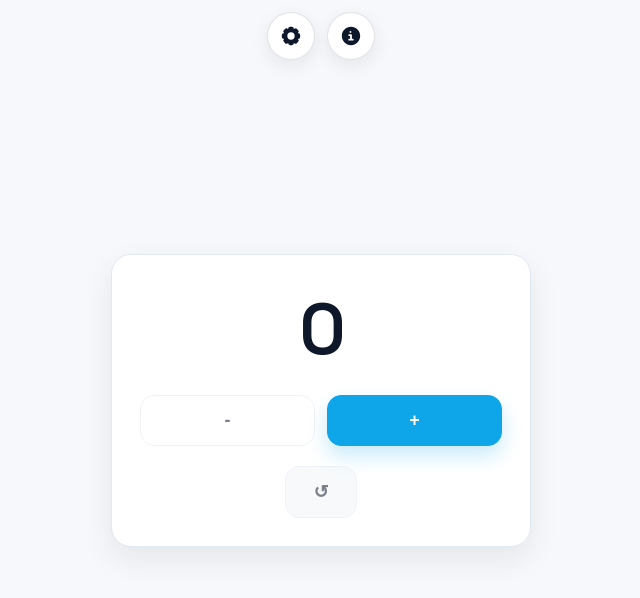
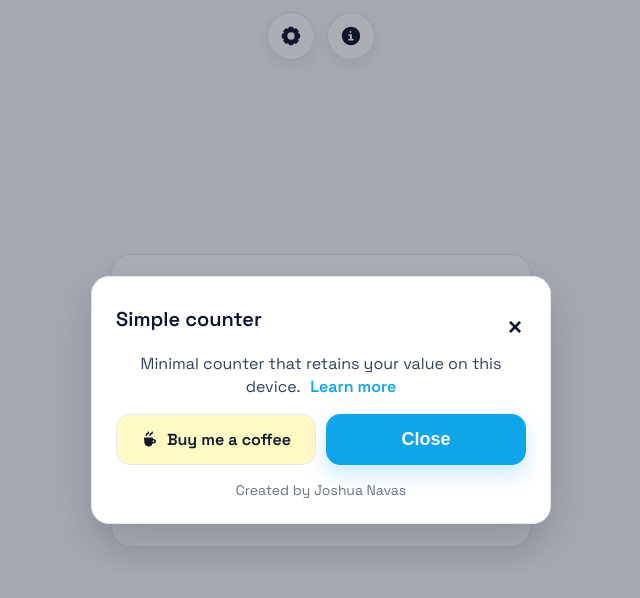
Before and after one commit to JackedCat/my-counter-app, a Svelte app: page / in a window 1280 px wide. Both pictures are taken after a click on the button 670 px from the left and 36 px from the top of the page. Shown: the top 598 px of the page, without its empty margins (319-959 px from the left). Built offline with nearby package versions, Linux system fonts and the light colour scheme.

Commit message:
Added information to button

```diff
--- a/src/App.svelte
+++ b/src/App.svelte
@@ -5,6 +5,7 @@
   let count = $state(0)
   let hasLoaded = $state(false)
   let showConfirm = $state(false)
+  let showInfo = $state(false)
 
   const clampToZero = (value) => Math.max(0, value)
 
@@ -56,17 +57,25 @@
   const closeConfirm = () => {
     showConfirm = false
   }
+
+  const openInfo = () => {
+    showInfo = true
+  }
+
+  const closeInfo = () => {
+    showInfo = false
+  }
 </script>
 
 <main class="page">
   <header class="top-bar">
     <button class="icon-btn" aria-label="Configuration">
       <svg class="w-6 h-6 text-gray-800 dark:text-white" aria-hidden="true" xmlns="http://www.w3.org/2000/svg" width="24" height="24" fill="currentColor" viewBox="0 0 24 24">
-    <path fill-rule="evenodd" d="M9.586 2.586A2 2 0 0 1 11 2h2a2 2 0 0 1 2 2v.089l.473.196.063-.063a2.002 2.002 0 0 1 2.828 0l1.414 1.414a2 2 0 0 1 0 2.827l-.063.064.196.473H20a2 2 0 0 1 2 2v2a2 2 0 0 1-2 2h-.089l-.196.473.063.063a2.002 2.002 0 0 1 0 2.828l-1.414 1.414a2 2 0 0 1-2.828 0l-.063-.063-.473.196V20a2 2 0 0 1-2 2h-2a2 2 0 0 1-2-2v-.089l-.473-.196-.063.063a2.002 2.002 0 0 1-2.828 0l-1.414-1.414a2 2 0 0 1 0-2.827l.063-.064L4.089 15H4a2 2 0 0 1-2-2v-2a2 2 0 0 1 2-2h.09l.195-.473-.063-.063a2 2 0 0 1 0-2.828l1.414-1.414a2 2 0 0 1 2.827 0l.064.063L9 4.089V4a2 2 0 0 1 .586-1.414ZM8 12a4 4 0 1 1 8 0 4 4 0 0 1-8 0Z" clip-rule="evenodd"/>
-</svg>
+          <path fill-rule="evenodd" d="M9.586 2.586A2 2 0 0 1 11 2h2a2 2 0 0 1 2 2v.089l.473.196.063-.063a2.002 2.002 0 0 1 2.828 0l1.414 1.414a2 2 0 0 1 0 2.827l-.063.064.196.473H20a2 2 0 0 1 2 2v2a2 2 0 0 1-2 2h-.089l-.196.473.063.063a2.002 2.002 0 0 1 0 2.828l-1.414 1.414a2 2 0 0 1-2.828 0l-.063-.063-.473.196V20a2 2 0 0 1-2 2h-2a2 2 0 0 1-2-2v-.089l-.473-.196-.063.063a2.002 2.002 0 0 1-2.828 0l-1.414-1.414a2 2 0 0 1 0-2.827l.063-.064L4.089 15H4a2 2 0 0 1-2-2v-2a2 2 0 0 1 2-2h.09l.195-.473-.063-.063a2 2 0 0 1 0-2.828l1.414-1.414a2 2 0 0 1 2.827 0l.064.063L9 4.089V4a2 2 0 0 1 .586-1.414ZM8 12a4 4 0 1 1 8 0 4 4 0 0 1-8 0Z" clip-rule="evenodd"/>
+      </svg>
+    </button>
 
-    </button>
-    <button class="icon-btn" aria-label="À propos de moi">
+    <button class="icon-btn" aria-label="About me" on:click={openInfo}>
       <svg class="w-6 h-6 text-gray-800 dark:text-white" aria-hidden="true" xmlns="http://www.w3.org/2000/svg" width="24" height="24" fill="currentColor" viewBox="0 0 24 24">
         <path fill-rule="evenodd" d="M2 12C2 6.477 6.477 2 12 2s10 4.477 10 10-4.477 10-10 10S2 17.523 2 12Zm9.408-5.5a1 1 0 1 0 0 2h.01a1 1 0 1 0 0-2h-.01ZM10 10a1 1 0 1 0 0 2h1v3h-1a1 1 0 1 0 0 2h4a1 1 0 1 0 0-2h-1v-4a1 1 0 0 0-1-1h-2Z" clip-rule="evenodd"/>
       </svg>
@@ -107,4 +116,30 @@
       </div>
     </div>
   {/if}
+
+  {#if showInfo}
+    <div class="modal-backdrop" role="presentation" on:click={closeInfo}>
+      <div class="modal" role="dialog" aria-modal="true" aria-label="À propos" on:click|stopPropagation>
+        <div class="modal-header">
+          <p class="modal-title">Simple counter</p>
+          <button class="close-btn" aria-label="Fermer" on:click={closeInfo}>×</button>
+        </div>
+        <p class="modal-text">
+          Minimal counter that retains your value on this device.
+          <a class="modal-link" href="https://joshuanavas.com" target="_blank" rel="noreferrer">Learn more</a>
+        </p>
+        <div class="modal-actions">
+          <a class="buy-coffee" href="https://www.buymeacoffee.com/joshnvs" target="_blank" rel="noreferrer">
+            <svg class="w-6 h-6 text-gray-800 dark:text-white" aria-hidden="true" xmlns="http://www.w3.org/2000/svg" width="24" height="24" fill="none" viewBox="0 0 24 24">
+              <path fill="currentColor" d="M11 3c0-.55228-.4477-1-1-1-.55228 0-1 .44772-1 1 0 .35778-.09872.50986-.19828.61606-.14832.15821-.36754.28572-.7723.50159l-.04537.02415c-.34513.18363-.84839.45139-1.24483.87426C6.27628 5.50986 6 6.15778 6 7c0 .55228.44772 1 1 1 .55229 0 1-.44772 1-1 0-.35778.09873-.50986.19829-.61606.14832-.15821.36754-.28572.7723-.50159l.04536-.02415c.34514-.18363.8484-.45139 1.24485-.87426C10.7237 4.49014 11 3.84222 11 3Zm5 0c0-.55228-.4477-1-1-1s-1 .44772-1 1c0 .35778-.0987.50986-.1983.61606-.1483.15821-.3675.28572-.7723.50159l-.0453.02415c-.3452.18363-.8484.45139-1.2449.87426C11.2763 5.50986 11 6.15778 11 7c0 .55228.4477 1 1 1s1-.44772 1-1c0-.35778.0987-.50986.1983-.61606.1483-.15821.3675-.28572.7723-.50159l.0454-.02415c.3451-.18363.8484-.45139 1.2448-.87426C15.7237 4.49014 16 3.84222 16 3Z"/>
+              <path fill="currentColor" fill-rule="evenodd" d="M5 10c-.28252 0-.55187.1195-.74145.329-.18958.2095-.2817.4894-.25358.7705l.6398 6.398C4.90037 20.0535 7.0512 22 9.61995 22h.76015c2.3975 0 4.431-1.6957 4.8992-4H17c1.6569 0 3-1.3431 3-3s-1.3431-3-3-3h-1.095l.09-.9005c.0282-.2811-.064-.561-.2535-.7705-.1896-.2095-.459-.329-.7415-.329H5Zm12 6h-1.495l.2-2H17c.5523 0 1 .4477 1 1s-.4477 1-1 1Z" clip-rule="evenodd"/>
+            </svg>
+            Buy me a coffee
+          </a>
+          <button class="primary" on:click={closeInfo}>Close</button>
+        </div>
+        <p class="modal-foot">Created by Joshua Navas</p>
+      </div>
+    </div>
+  {/if}
 </main>
--- a/src/app.css
+++ b/src/app.css
@@ -146,15 +146,22 @@ button:focus-visible {
 }
 
 .modal {
-  width: min(360px, 100%);
+  width: min(460px, 100%);
   background: #ffffff;
   border: 1px solid #e2e8f0;
-  border-radius: 16px;
-  padding: 20px;
-  box-shadow: 0 12px 30px rgba(15, 23, 42, 0.18);
+  border-radius: 18px;
+  padding: 24px;
+  box-shadow: 0 16px 40px rgba(15, 23, 42, 0.18);
   display: grid;
   gap: 16px;
   text-align: center;
+}
+
+.modal-header {
+  display: flex;
+  justify-content: space-between;
+  align-items: center;
+  gap: 12px;
 }
 
 .modal-actions {
@@ -163,6 +170,84 @@ button:focus-visible {
   gap: 10px;
 }
 
+.modal-title {
+  margin: 0;
+  font-weight: 700;
+  font-size: 20px;
+}
+
+.modal-text {
+  margin: 0;
+  color: #334155;
+  line-height: 1.4;
+}
+
+.modal-link {
+  color: #0ea5e9;
+  font-weight: 600;
+  text-decoration: none;
+  margin-left: 6px;
+}
+
+.modal-foot {
+  margin: 0;
+  font-size: 14px;
+  color: #6b7280;
+}
+
+.close-btn {
+  border: none;
+  background: transparent;
+  font-size: 24px;
+  line-height: 1;
+  cursor: pointer;
+  color: #0f172a;
+  border-radius: 50%;
+  width: 36px;
+  height: 36px;
+}
+
+.buy-coffee {
+  display: inline-flex;
+  align-items: center;
+  justify-content: center;
+  gap: 8px;
+  border-radius: 14px;
+  padding: 14px 18px;
+  border: 1px solid #e2e8f0;
+  background: #fff9c4;
+  color: #0f172a;
+  font-weight: 700;
+  text-decoration: none;
+  transition: transform 120ms ease, box-shadow 120ms ease;
+}
+
+.buy-coffee svg {
+  width: 18px;
+  height: 18px;
+  flex-shrink: 0;
+}
+
+.buy-coffee:hover {
+  transform: translateY(-1px);
+}
+
+.modal-actions .ghost,
+.modal-actions .primary {
+  text-align: center;
+}
+
+.modal-actions .ghost {
+  display: inline-block;
+  border-radius: 14px;
+  padding: 14px 18px;
+  border: 1px solid #e2e8f0;
+  background: #ffffff;
+  color: #0f172a;
+  font-weight: 600;
+  text-decoration: none;
+}
+
 @media (max-width: 520px) {
   .controls {
     grid-template-columns: 1fr 1fr;
```
